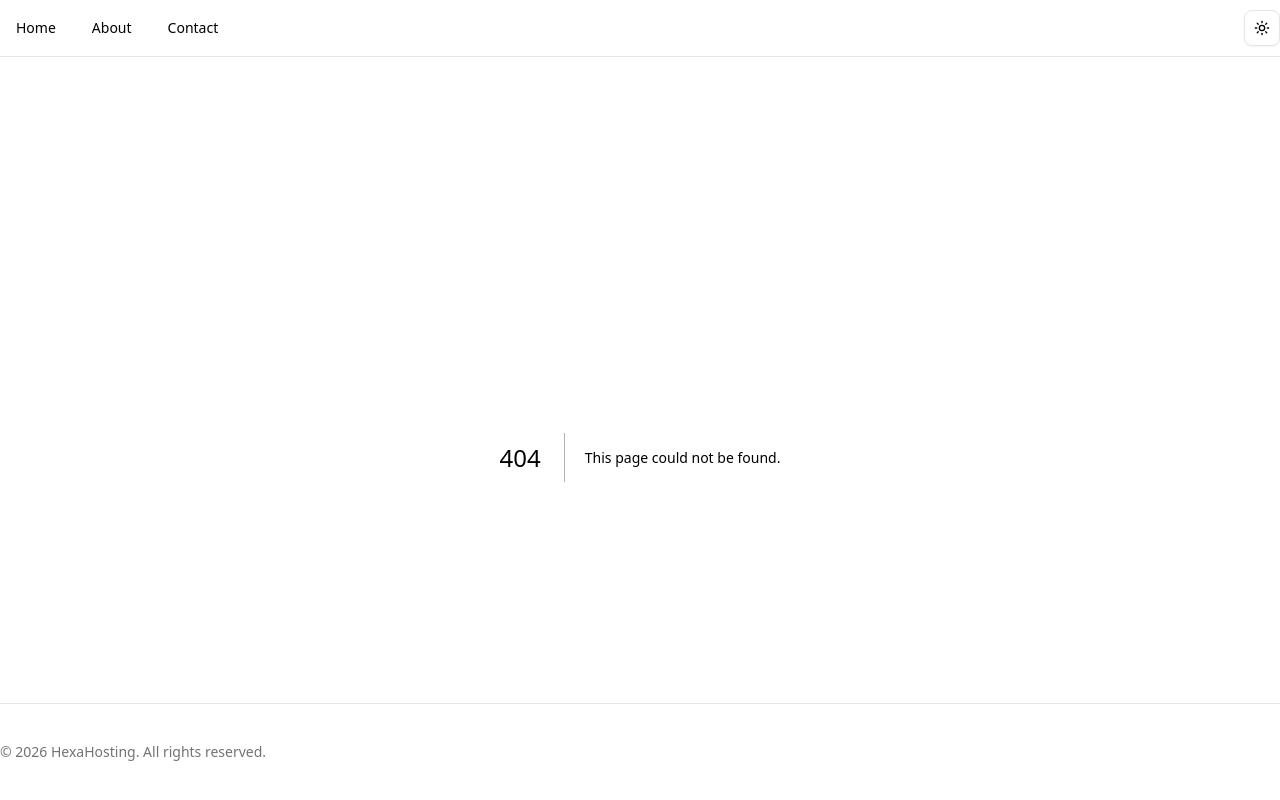
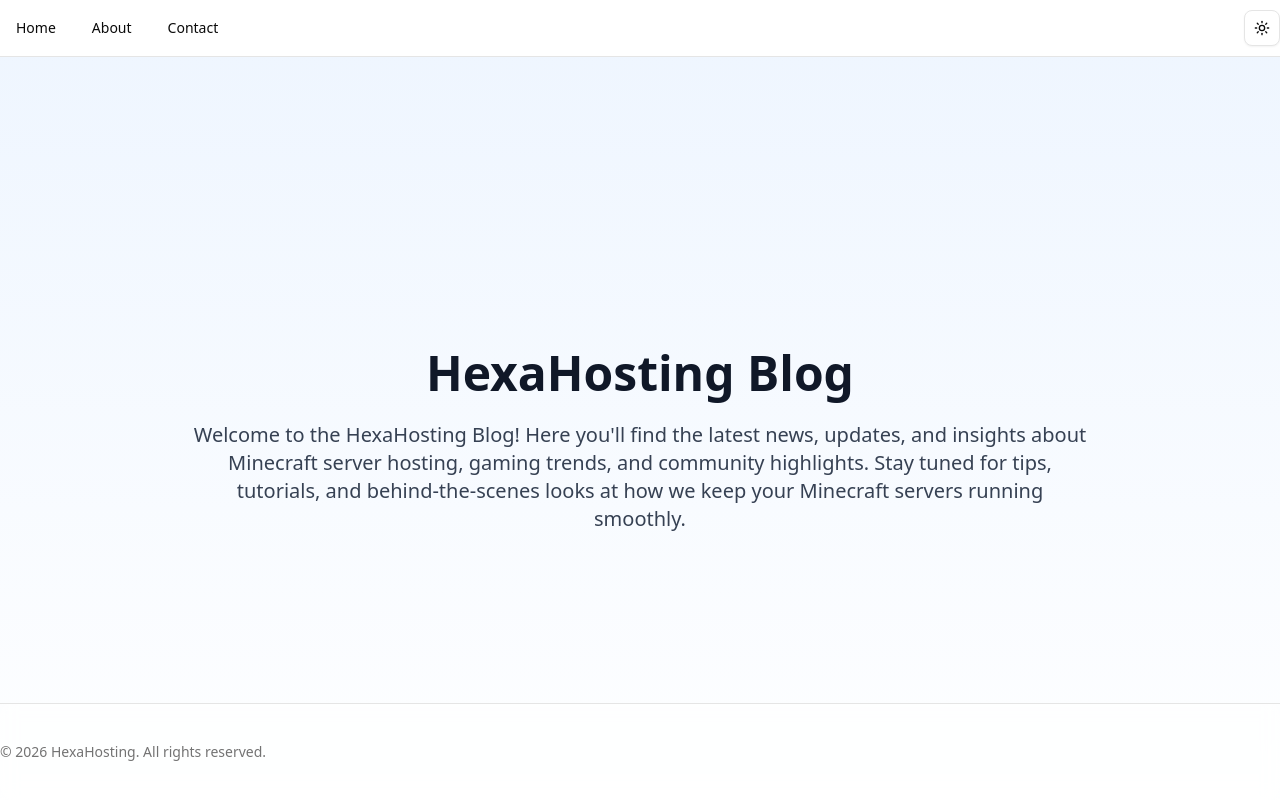
Before and after one commit to S0FTS0RR0W/HexaHosting-Site, a Next.js app: page /blog in a window 1280 px wide. Before the commit this address had no page. Shown: the top 800 px of the page. Built offline with nearby package versions, Linux system fonts and the light colour scheme.

Commit message:
Feat: added temp blog page for site testing

```diff
--- /dev/null
+++ b/app/blog/page.tsx
@@ -0,0 +1,35 @@
+import { Metadata } from 'next';
+
+export const metadata = {
+    title: 'HexaHosting Blog - Latest News and Updates',
+    description: 'Stay updated with the latest news, tips, and insights from HexaHosting. Our blog covers everything from Minecraft server hosting to gaming community trends.',
+};
+
+const getStatusColor = (status: string) => {
+    switch (status) {
+        case 'operational':
+            return 'bg-green-500/20 border-green-500/50 text-green-700 dark:text-green-400';
+        case 'degraded':
+            return 'bg-yellow-500/20 border-yellow-500/50 text-yellow-700 dark:text-yellow-400';
+        case 'down':
+            return 'bg-red-500/20 border-red-500/50 text-red-700 dark:text-red-400';
+        default:
+            return 'bg-gray-500/20 border-gray-500/50 text-gray-700 dark:text-gray-400';
+    };
+};
+
+export default function Blog() {
+    return (
+        <main className="flex min-h-screen flex-col items-center justify-center p-8 bg-gradient-to-b from-blue-50 to-white dark:from-gray-900 dark:to-gray-800">
+            <div className="max-w-4xl mx-auto text-center">
+                <h1 className="text-5xl font-bold mb-6 text-gray-900 dark:text-white">
+                    HexaHosting Blog
+                </h1>
+                <p className="text-xl mb-8 text-gray-700 dark:text-gray-300">
+                    Welcome to the HexaHosting Blog! Here you'll find the latest news, updates, and insights about Minecraft server hosting, gaming trends, and community highlights. Stay tuned for tips, tutorials, and behind-the-scenes looks at how we keep your Minecraft servers running smoothly.
+                </p>
+                {/* Blog posts would go here */}
+            </div>
+        </main>
+    )
+}
```
